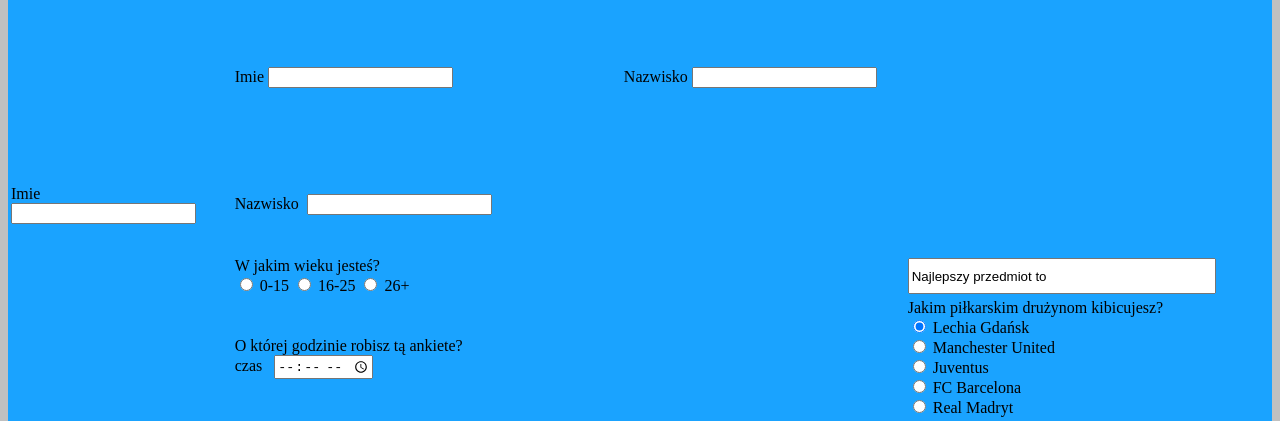
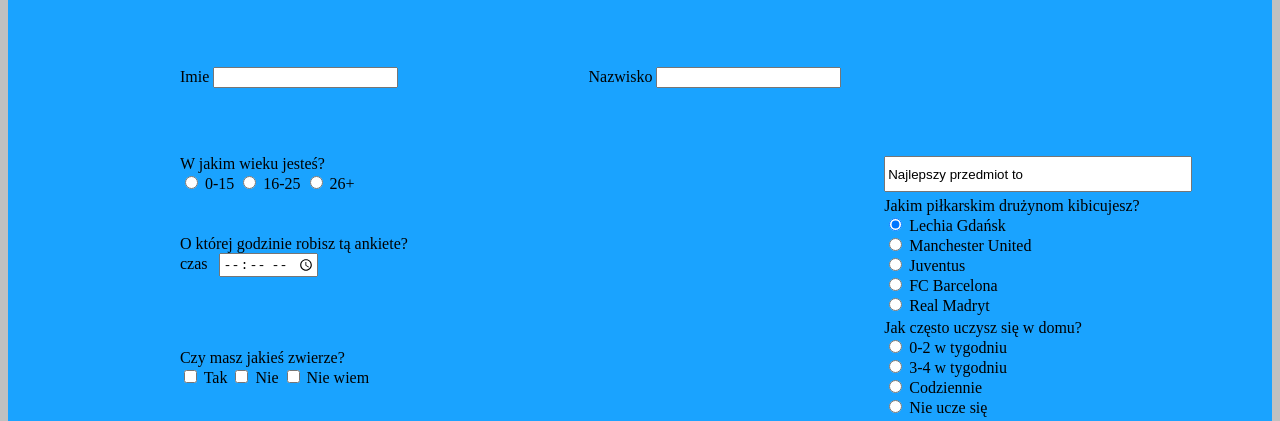
Before and after one commit to QLAAAA/zad_INST_HTM_technik_2022_2K2, a plain HTML site: page Formularz_Krotoszyński.html in a window 1280 px wide. Shown: the part 313-734 px from the top of the page. Drawn offline with Linux system fonts and the light colour scheme.

Commit message:
Update Formularz_Krotoszyński.html

```diff
--- a/Formularz_Krotoszyński.html
+++ b/Formularz_Krotoszyński.html
@@ -28,10 +28,6 @@
                                                 <td width="50"></td>
                                                 <td width="300"><label>Imie&nbsp;</label><input type="text" name="imie" maxlength="20"></td>
                                                 <td width="350"><label>Nazwisko&nbsp;</label><input type="text" name="nazwisko" maxlength="40"></td>
-                                          </tr>
-                                          <tr height="100">
-                                                <td width="300"><label>Imie &nbsp;</label><input type="text" name="imie" maxlength="20"></td>
-                                                <td width="300"><label>Nazwisko &nbsp;</label><input type="text" name="nazwisko" maxlength="40"></td>
                                           </tr>
                                           <tr>
                                                 <td width="300"></td>
```
